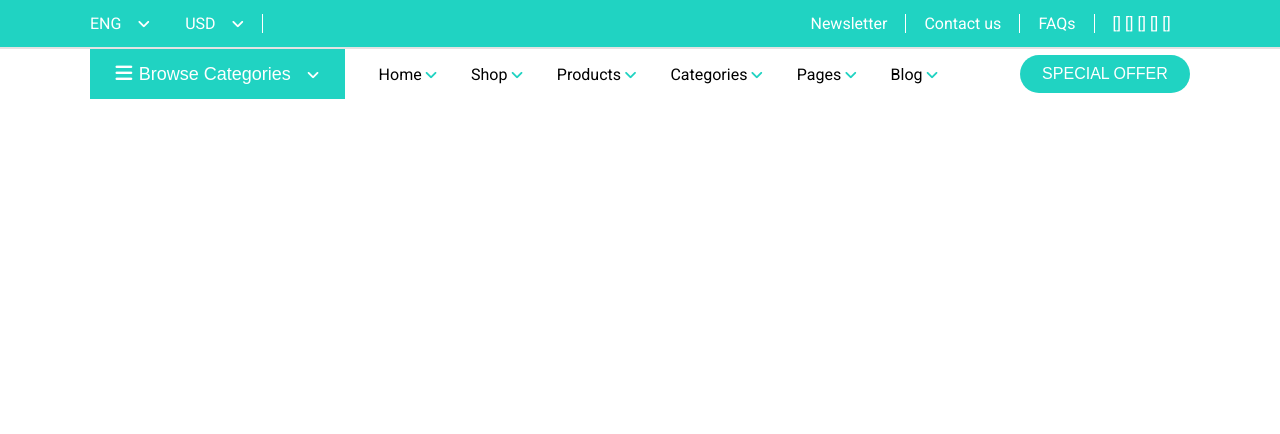
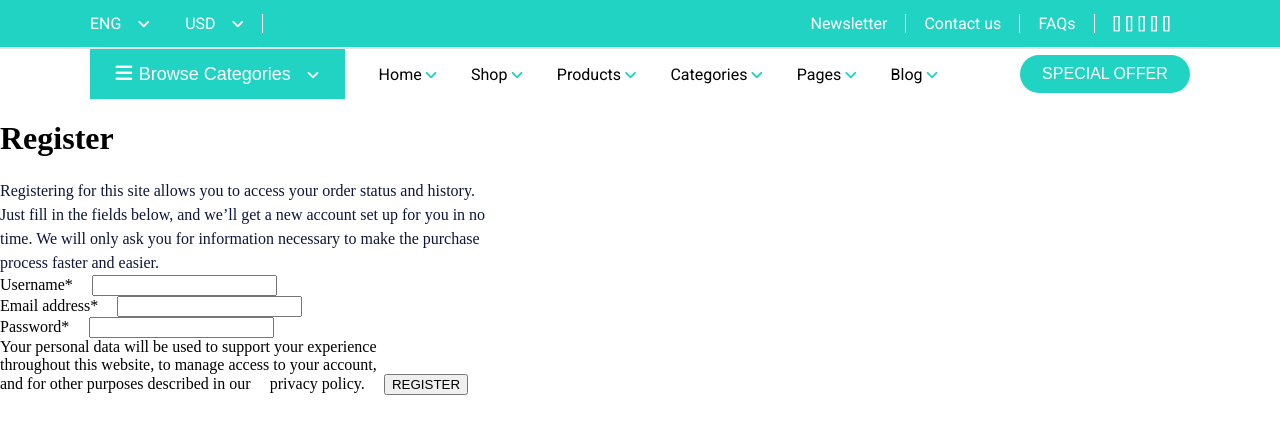
Before and after one commit to ScrumWin21/ScrumFrontEnd, a React (Create React App) app: page /myAccount in a window 1280 px wide. Shown: the top 434 px of the page. Built offline with nearby package versions, Linux system fonts and the light colour scheme.

Commit message:
RegisterForm
Added all elements in RegisterForm component.

```diff
--- a/src/components/register/RegisterForm.js
+++ b/src/components/register/RegisterForm.js
@@ -4,8 +4,36 @@ const RegisterForm = () => {
   return (
     <>
 
-        <div>
-
+        <div className='ContainerRegular'>
+            <div className='FormSection'>
+                <form action="">
+                    <h1>Register</h1>
+                    <p>Registering for this site allows you to access your order status and history.<br/>
+                        Just fill in the fields below, and we’ll get a new account set up for you in no<br/>
+                        time. We will only ask you for information necessary to make the purchase<br/>
+                        process faster and easier.</p>
+                    <div className='label-input'>
+                        <label htmlFor="">Username</label>
+                        <span>*</span>
+                        <input type="text" />
+                    </div>
+                    <div className='label-input'>
+                        <label htmlFor="">Email address</label>
+                        <span>*</span>
+                        <input type="text" />
+                    </div>
+                    <div className='label-input'>
+                        <label htmlFor="">Password</label>
+                        <span>*</span>
+                        <input type="text" />
+                    </div>
+                    <span>Your personal data will be used to support your experience<br/>
+                        throughout this website, to manage access to your account,<br/>
+                        and for other purposes described in our</span>
+                    <span>privacy policy.</span>
+                    <button>REGISTER</button>
+                </form>
+            </div>
         </div>
 
     </>
--- a/src/views/myAccount.js
+++ b/src/views/myAccount.js
@@ -1,11 +1,12 @@
 import React from 'react'
+
+//COMPONENTS
+import RegisterForm from '../components/register/RegisterForm'
 
 const myAccount = () => {
   return (
       <>
-
-
-
+        <RegisterForm />
       </>
   )
 }
```
